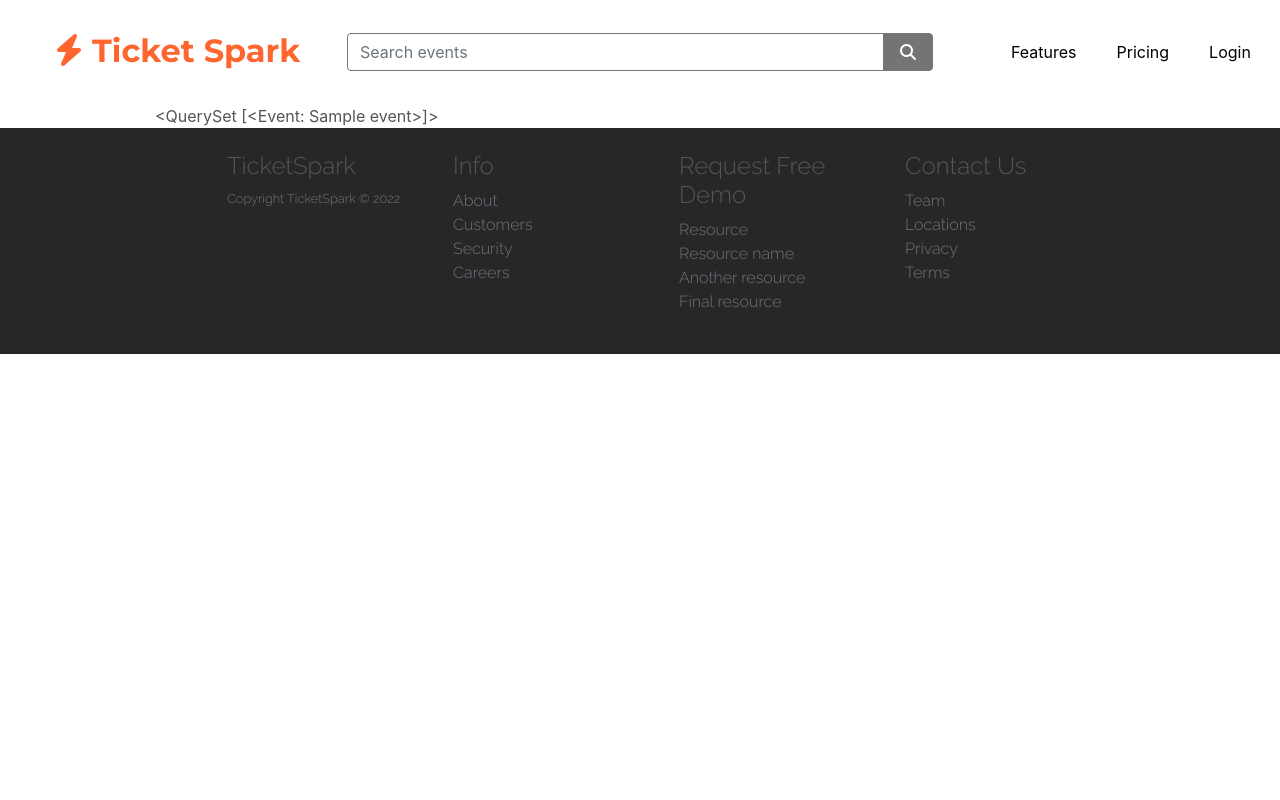
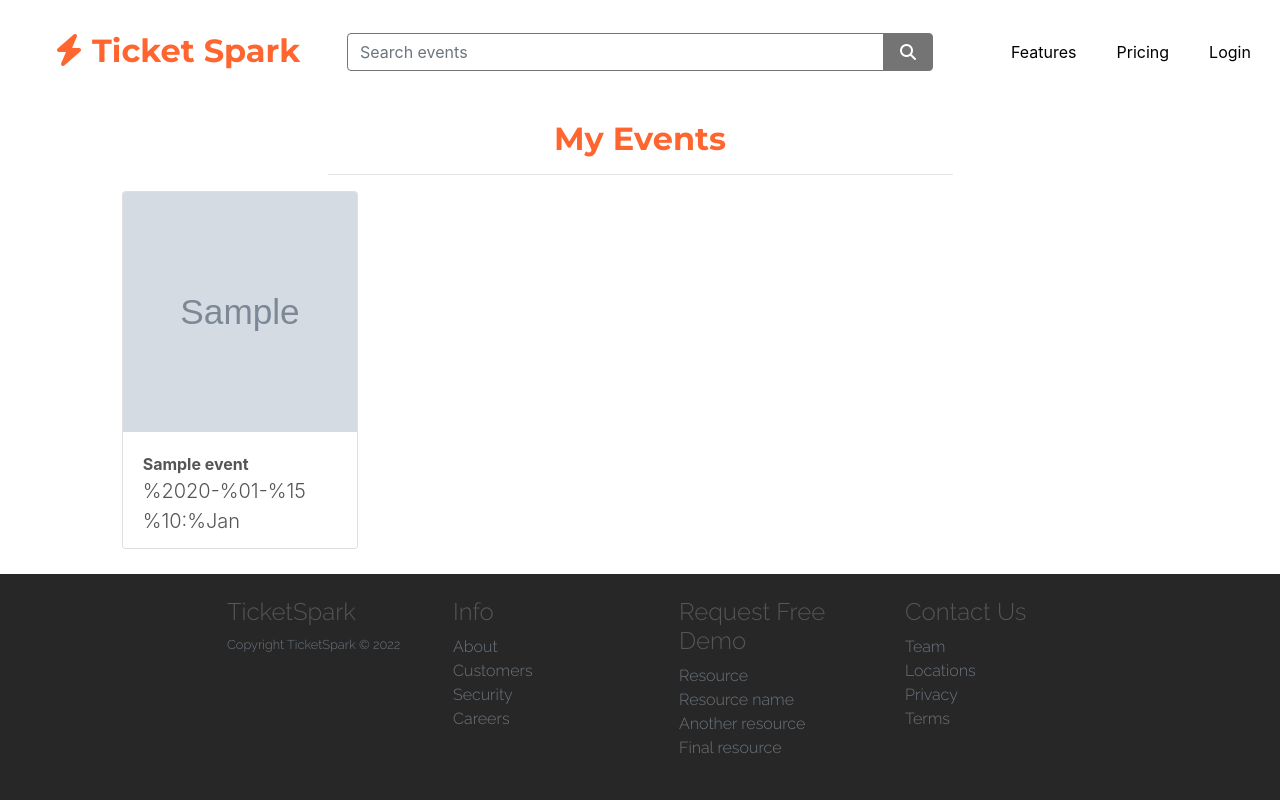
Before and after one commit to Code-Institute-Submissions/winterheartlee-ticket_admission_SepResub, a Django app: page /events in a window 1280 px wide. Run offline with Django 3.2, Linux system fonts and the light colour scheme; tables that the repository leaves empty hold one stand-in row (values such as "Sample post"); grey boxes marked "Sample" are stand-in pictures; some libraries are stand-ins or nearby versions.

Commit message:
individual event page added from all events

```diff
--- a/events/models.py
+++ b/events/models.py
@@ -11,7 +11,6 @@
     description = models.TextField()
     price = models.DecimalField(max_digits=6, decimal_places=2)
     available_tickets = models.IntegerField()
-    image_url = models.URLField(max_length=1024, null=True, blank=True)
     image = models.ImageField(null=True, blank=True)
 
     def __str__(self):
--- a/events/templates/events/events.html
+++ b/events/templates/events/events.html
@@ -14,11 +14,42 @@
 
 {% block content %}
 <section>
-    <div class="container-fluid" id="">
-        <div class="container">
-            <div class="row">
-                <div class="col">
-                    {{ events }}
+    <div class="container-fluid">
+        <div class="row">
+            <div class="col text-center mt-3">
+                <h2 class="logo-font">My Events</h2>
+                <hr class="w-50 mb-1">
+            </div>
+        </div>
+        <div class="row">
+            <div class="col-10 offset-1">
+                <div class="row mt-1 mb-2"></div>
+                <div class="row">
+                    {% for event in events %}
+                        <div class="col-sm-6 col-md-6 col-lg-4 col-xl-3 mb-3">
+                            <div class="card h-100 border-1">
+                                {% if event.image %}
+                                <a href="{% url 'event_detail' event.id %}">
+                                    <img class="card-img-top img-fluid" src="{{ event.image.url }}" alt="{{ event.name }}">
+                                </a>
+                                {% else %}
+                                <a href="{% url 'event_detail' event.id %}">
+                                    <img class="card-img-top img-fluid event-image" src="/media/noimage.png" alt="{{ event.name }}">
+                                </a>
+                                {% endif %}
+                                <div class="card-body pb-0">
+                                    <p class="mb-0 font-weight-bold">{{ event.name }}</p>
+                                </div>
+                                <div class="card-footer bg-white pt-0 border-0 text-left">
+                                    <div class="row">
+                                        <div class="col">
+                                            <p class="lead mb-0 text-left">{{ event.starts }}</p>
+                                        </div>
+                                    </div>
+                                </div>
+                            </div>
+                        </div>
+                    {% endfor %}
                 </div>
             </div>
         </div>
--- a/events/urls.py
+++ b/events/urls.py
@@ -4,4 +4,5 @@
 
 urlpatterns = [
     path('', views.all_events, name='events'),
+    path('<event_id>', views.event_detail, name='event_detail'),
 ]
--- a/events/views.py
+++ b/events/views.py
@@ -1,4 +1,4 @@
-from django.shortcuts import render
+from django.shortcuts import render, get_object_or_404
 from .models import Event
 
 # Create your views here.
@@ -12,3 +12,14 @@
     }
 
     return render(request, 'events/events.html', context)
+
+
+def event_detail(request, event_id):
+    """ A view to return single event details """
+    event = get_object_or_404(Event, pk=event_id)
+
+    context = {
+        'event': event,
+    }
+
+    return render(request, 'events/event_detail.html', context)
--- a/static/css/base.css
+++ b/static/css/base.css
@@ -107,6 +107,12 @@
     font-family: 'Raleway', sans-serif;
 }
 
+.card-img-top {
+width: 100%;
+height: 30vh;
+object-fit: cover;
+}
+
 
 /* -------------------------------- Media Queries */
 
@@ -131,3 +137,14 @@
           padding-top: 164px;
       }
   }
+
+  /* pad the top a bit when navbar is collapsed on mobile */
+  @media (max-width: 991px) {
+      .header-container {
+          padding-top: 116px;
+      }
+
+      body {
+          height: calc(100vh - 116px);
+      }
+  }
--- a/templates/base.html
+++ b/templates/base.html
@@ -40,10 +40,10 @@
     {% block extra_js %}
     {% endblock %}
 
-    <title>Ticket Spark {% block extra_title %}{% endblock %}</title>
+    <title>TicketSpark {% block extra_title %}{% endblock %}</title>
 </head>
 
-<body>
+<body class="d-flex flex-column min-vh-100">
     <header class="container-fluid">
         <!-- Desktop Nav -->
         <div id="topnavbar" class="row bg-white p-lg-4 d-none d-lg-flex">
@@ -96,7 +96,7 @@
                                     {% if request.user.is_superuser %}
                                     {% endif %}
                                     <a href="" class="dropdown-item">Overview</a>
-                                    <a href="" class="dropdown-item">Events</a>
+                                    <a href="{% url 'events' %}" class="dropdown-item">Events</a>
                                     <a href="" class="dropdown-item">Orders</a>
                                     <a href="" class="dropdown-item">Events</a>
                                     <a href="" class="dropdown-item">Promote</a>
@@ -155,7 +155,7 @@
                     {% if request.user.is_superuser %}
                     {% endif %}
                     <a href="" class="dropdown-item">Overview</a>
-                    <a href="" class="dropdown-item">Events</a>
+                    <a href="{% url 'events' %}" class="dropdown-item">Events</a>
                     <a href="" class="dropdown-item">Orders</a>
                     <a href="" class="dropdown-item">Events</a>
                     <a href="" class="dropdown-item">Promote</a>
@@ -182,7 +182,7 @@
     {% endblock %}
 
     {% block footer %}
-    <footer class="container-fluid footer-box">
+    <footer class="container-fluid footer-box mt-auto">
         <div class="container">
             <div class="row p-lg-4 d-none d-lg-flex">
                 <div class="col-12 col-md ml-lg-5">
--- a/ticket_admission/settings.py
+++ b/ticket_admission/settings.py
@@ -142,6 +142,8 @@
 
 USE_TZ = True
 
+DATETIME_FORMAT = '%Y-%m-%d %H:%M'
+
 
 # Static files (CSS, JavaScript, Images)
 # https://docs.djangoproject.com/en/3.2/howto/static-files/
```
Also changed, not shown: events/templates/events/event_detail.html (added, +43 -0 lines), templates/includes/main-nav.html (deleted, +0 -40 lines), templates/includes/mobile-top-header.html (deleted, +0 -56 lines), media/lee.jpeg (added), media/noimage.jpeg (added), media/thai.jpg (added), ticket_admission/urls.py (line endings or trailing spaces). Lines whose indentation alone changed are shown as unchanged.
